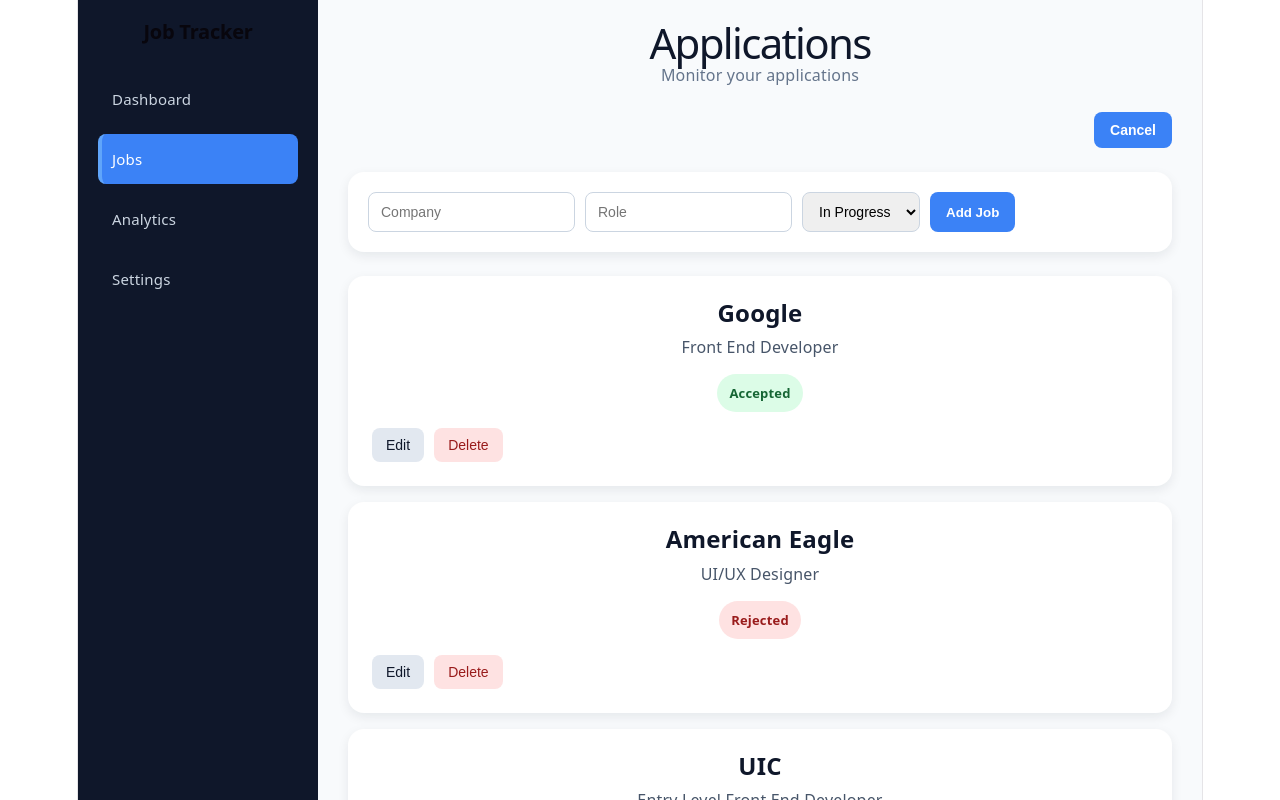
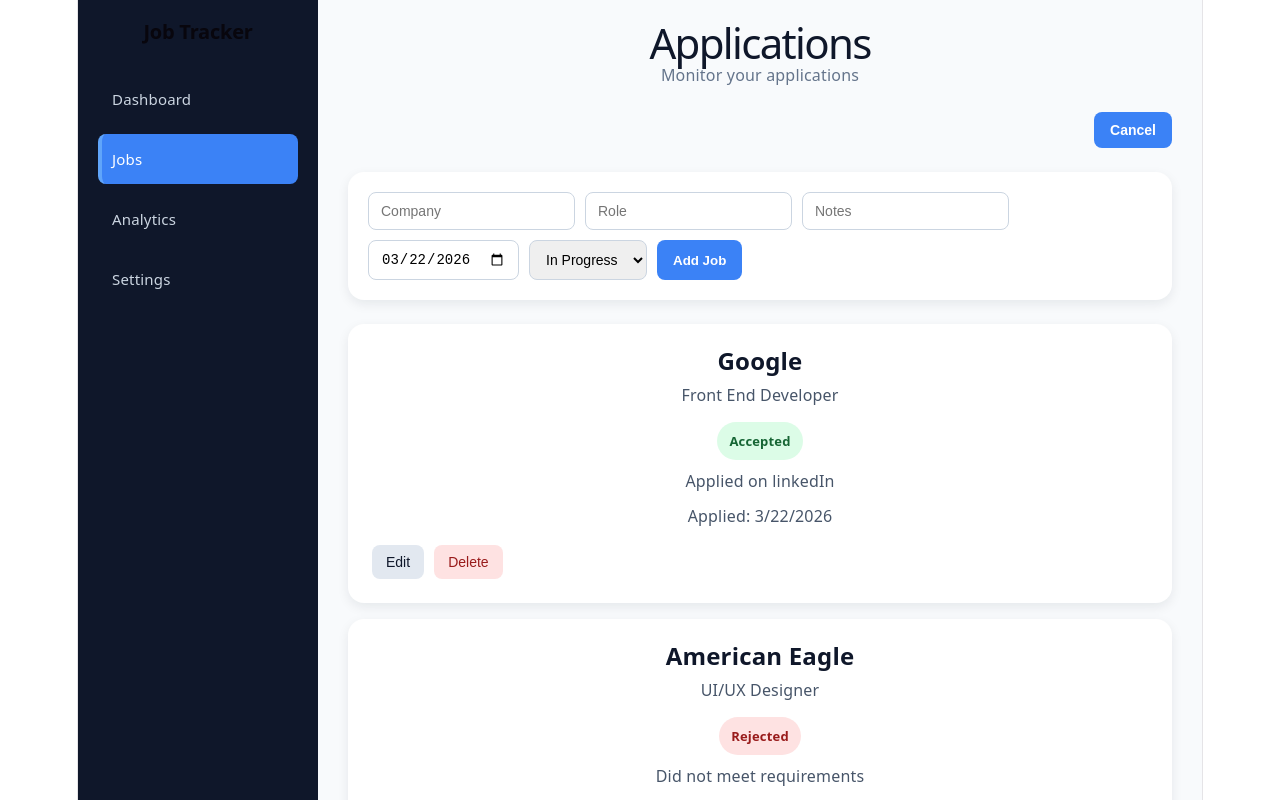
Before and after one commit to Cluna-18/job-tracker, a React (Vite) app: page /jobs in a window 1280 px wide. Both pictures are taken after a click on the button "+ Add Job". Built offline with nearby package versions, Linux system fonts and the light colour scheme.

Commit message:
Added date and notes section for each job

```diff
--- a/src/components/JobCard.jsx
+++ b/src/components/JobCard.jsx
@@ -1,4 +1,7 @@
 function JobCard({ job, onDelete, onEdit }) {
+  const formatDate = (date) => {
+  return new Date(date).toLocaleDateString();
+};
   return (
     <div className="job-card">
       <div className="job-card-content">
@@ -12,6 +15,8 @@
         >
           {job.status}
         </span>
+        <p className="notes">{job.notes}</p>
+        <p className="job-date">Applied: {formatDate(job.dateApplied)}</p>
       </div>
 
       <div className="job-actions">
--- a/src/css/Jobs.css
+++ b/src/css/Jobs.css
@@ -159,3 +159,9 @@
 .job-form button:hover {
   background-color: #2563eb;
 }
+
+.job-date {
+  font-size: 13px;
+  color: #64748b;
+  margin-top: 4px;
+}
--- a/src/pages/Jobs.jsx
+++ b/src/pages/Jobs.jsx
@@ -2,11 +2,21 @@
 import JobCard from "../components/JobCard";
 import { useState } from "react";
 
+
+
+//TODO: Add location as another field. Maybe data applied? Notes for portals?
+
+
 function Jobs() {
+
+    const getTodayDate = () => {
+  return new Date().toISOString().split("T")[0];
+};
+
   const [jobs, setJobs] = useState([
-    { id: 1, company: "Google", role: "Front End Developer", status: "Accepted" },
-    { id: 2, company: "American Eagle", role: "UI/UX Designer", status: "Rejected" },
-    { id: 3, company: "UIC", role: "Entry Level Front End Developer", status: "In Progress" },
+    { id: 1, company: "Google", role: "Front End Developer", status: "Accepted", notes: "Applied on linkedIn", dateApplied: getTodayDate() },
+    { id: 2, company: "American Eagle", role: "UI/UX Designer", status: "Rejected", notes: "Did not meet requirements", dateApplied: getTodayDate() },
+    { id: 3, company: "UIC", role: "Entry Level Front End Developer", status: "In Progress", notes: "Awaiting response", dateApplied: getTodayDate() },
   ]);
 
   const handleDelete = (id) => {
@@ -19,7 +29,7 @@
   const [showForm, setShowForm] = useState(false);
 
   const [newJob, setNewJob] = useState({
-    company: "", role: "", status: "In Progress",
+    company: "", role: "", status: "In Progress", notes: "", dateApplied: getTodayDate(),
   });
 
   const handleChange = (e) => {
@@ -53,6 +63,8 @@
     company: "",
     role: "",
     status: "In Progress",
+    notes: "",
+    dateApplied: getTodayDate(),
   });
 
   setEditingJobId(null);
@@ -67,11 +79,20 @@
     company: job.company,
     role: job.role,
     status: job.status,
+    dateApplied: job.dateApplied,
   });
 
   setEditingJobId(job.id);
   setShowForm(true);
-  }
+};
+
+    //Helper function to get current date
+
+
+
+
+
+
 
 
 
@@ -94,6 +115,8 @@
         company: "",
         role: "",
         status: "In Progress",
+        notes: "",
+        dateApplied: getTodayDate(),
       });
     }
   }}
@@ -122,6 +145,20 @@
             required
           />
 
+          <input
+            type="text"
+            name="notes"
+            placeholder="Notes"
+            value={newJob.notes}
+            onChange={handleChange}
+          />
+
+          <input
+            type="date"
+            name="dateApplied"
+            value={newJob.dateApplied}
+            onChange={handleChange}
+          />
           <select
             name="status"
             value={newJob.status}
```
Lines whose indentation alone changed are shown as unchanged.
